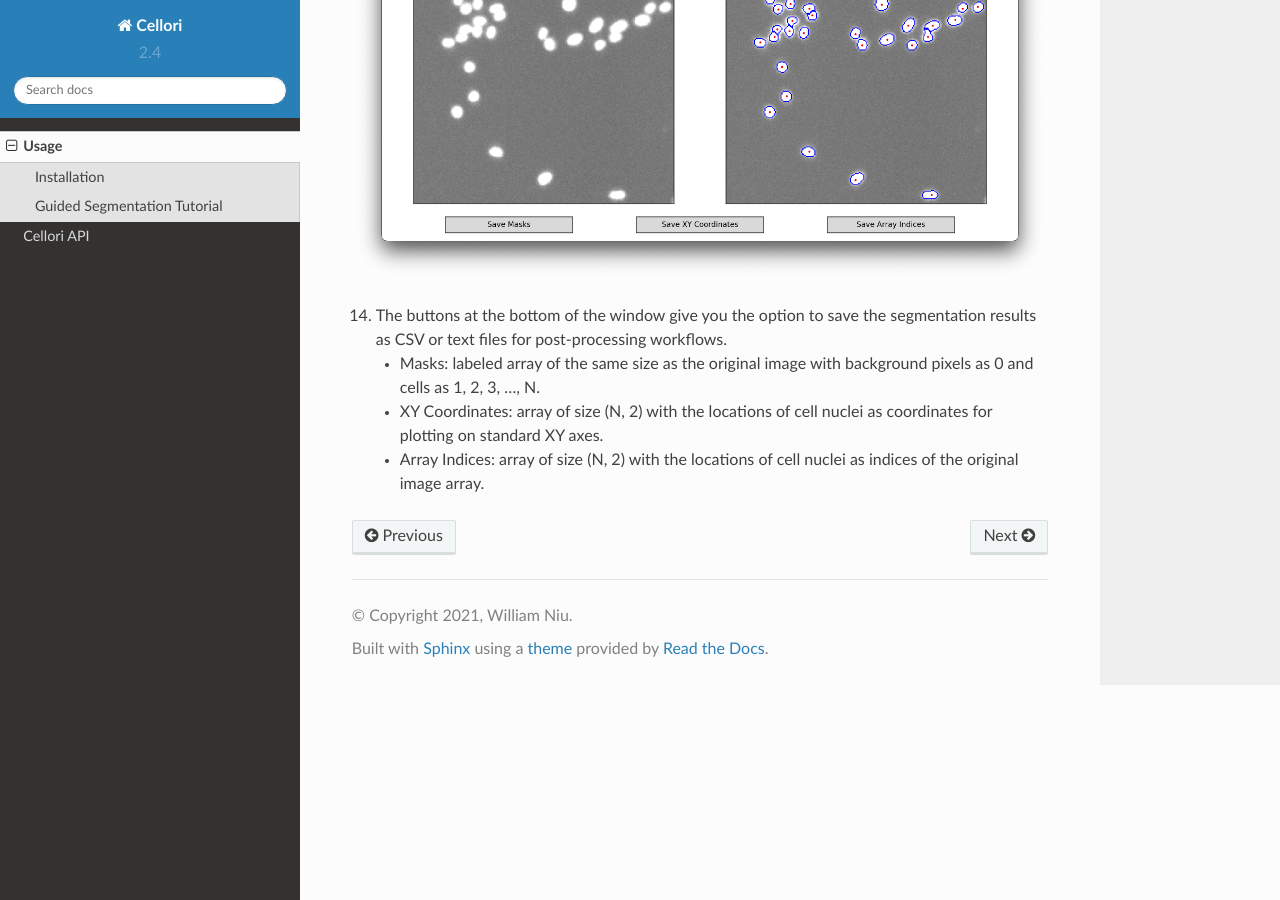
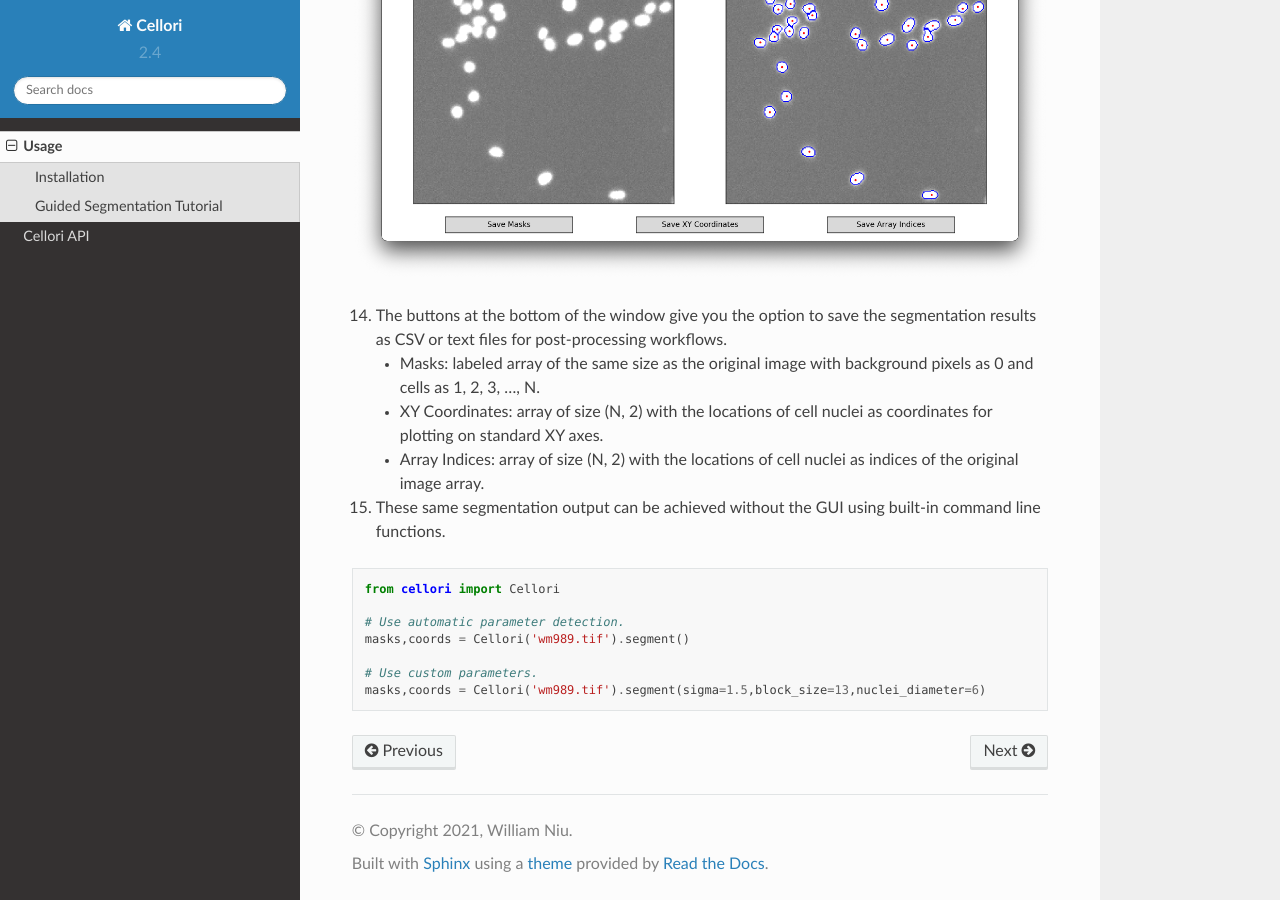
Before and after one commit to zjniu/CelloriDocs, a Sphinx documentation site: the page built from docs/source/usage.rst, in a window 1280 px wide and 900 px high, scrolled down 6238 px. Built offline with Sphinx 7.4.7 and the Read the Docs theme 2.0.0, drawn with Linux system fonts in a browser that asks for light colours; some of the changed text lies outside the part shown.

Commit message:
Update usage.rst

```diff
--- a/docs/source/usage.rst
+++ b/docs/source/usage.rst
@@ -18,7 +18,7 @@ Guided Segmentation Tutorial
 ----------------
 
 1. Download the `sample image <https://github.com/SydShafferLab/Cellori/tree/main/docs/demo/wm989.tif>`_ (WM989 cells).
-2. Create a Python script with the following lines of code. Make sure that wm989.tif is in your current working directory.
+2. Create a Python script with the following lines of code. Make sure that wm989.tif is in your current working directory. If you are using your own image, see the
 
 .. code-block:: python
 
@@ -145,3 +145,15 @@ Guided Segmentation Tutorial
     * Masks: labeled array of the same size as the original image with background pixels as 0 and cells as 1, 2, 3, ..., N.
     * XY Coordinates: array of size (N, 2) with the locations of cell nuclei as coordinates for plotting on standard XY axes.
     * Array Indices: array of size (N, 2) with the locations of cell nuclei as indices of the original image array.
+
+15. These same segmentation output can be achieved without the GUI using built-in command line functions.
+
+.. code-block:: python
+
+    from cellori import Cellori
+
+    # Use automatic parameter detection.
+    masks,coords = Cellori('wm989.tif').segment()
+
+    # Use custom parameters.
+    masks,coords = Cellori('wm989.tif').segment(sigma=1.5,block_size=13,nuclei_diameter=6)
```
